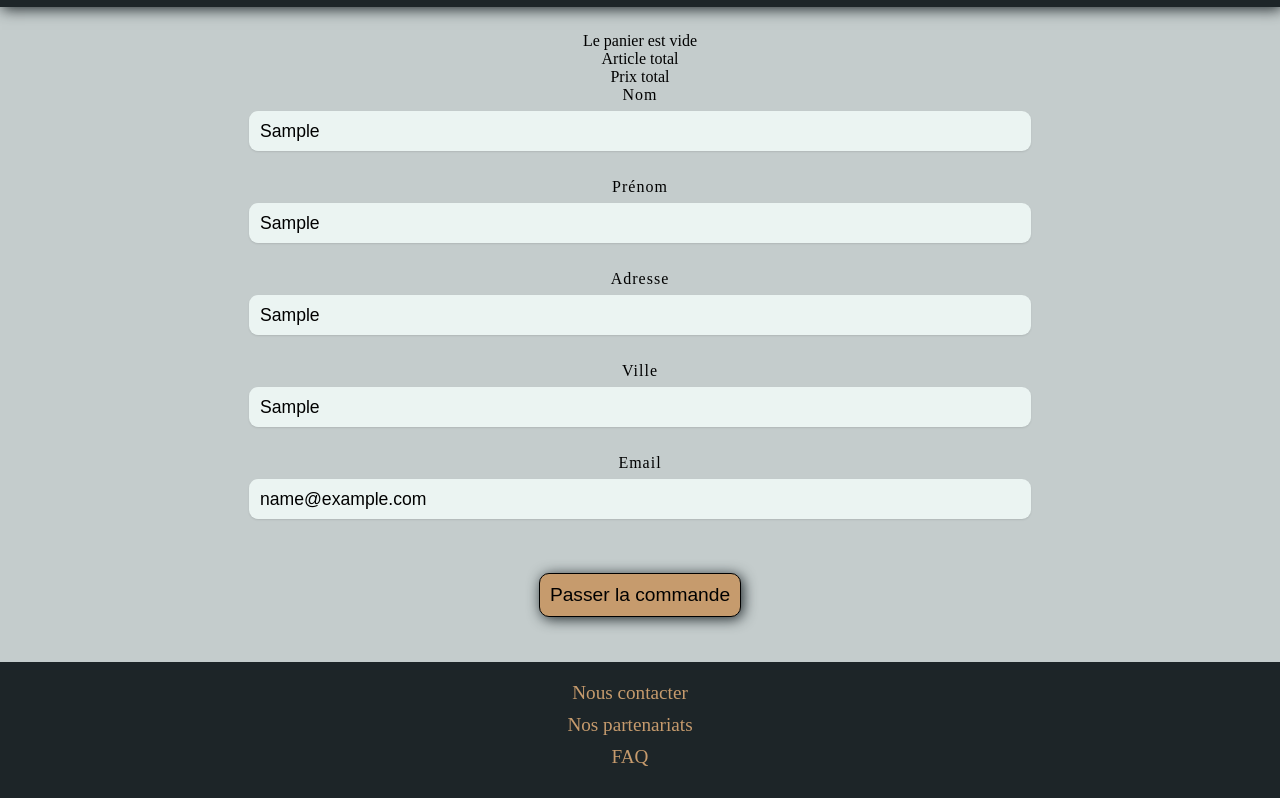
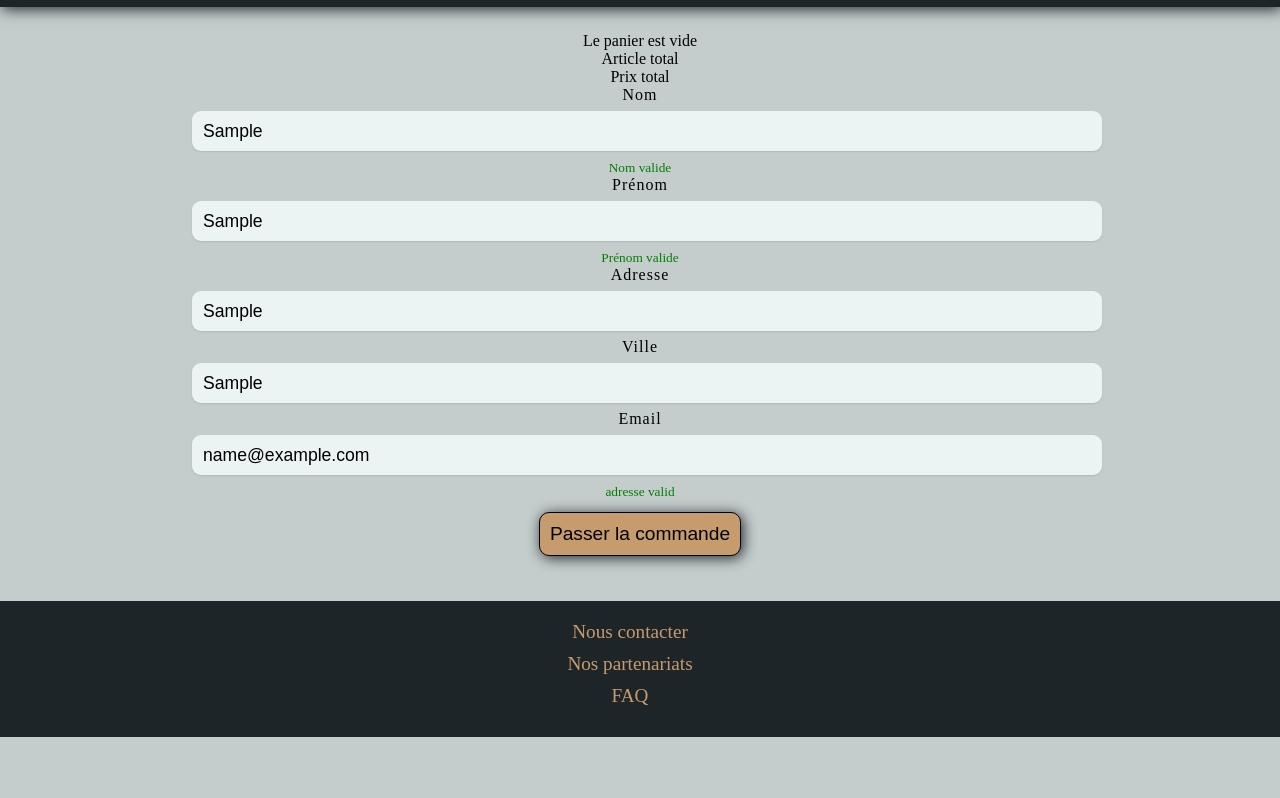
Before and after one commit to jonathan881/JonathanRibiere_5_22072021, a website built with webpack: page panier.html in a window 1280 px wide. Both pictures are taken after typing "Sample", "Sample", "Sample", "Sample", "name@example.com" into the empty fields and a click on the input "Passer la commande". Shown: the part 97-895 px from the top of the page. After the commit the page ends 834 px from the top, so only its background shows below. Built offline with nearby package versions, Linux system fonts and the light colour scheme; no server answers.

Commit message:
RegExp du form nom prenom & email

```diff
--- a/css/style.scss
+++ b/css/style.scss
@@ -158,6 +158,10 @@ main {
   margin-top: 2rem;
   text-align: center;
 }
+form {
+  width: 70%;
+  margin-left: 15%;
+}
 
 //-----------------model video---------------------------
 
@@ -169,7 +173,7 @@ input[type="text"] {
   border: 1px solid transparent;
   background: rgb(235, 244, 242);
   height: 36px;
-  width: 60%;
+  width: 100%;
   box-shadow: 0 1px 2px rgba(0, 0, 0, 0.1);
   border-radius: 9px;
   font-size: 1.1rem;
@@ -215,3 +219,12 @@ input[type="submit"] {
   opacity: 1;
   color: red;
 }
+
+//regexp
+.text-success {
+  color: green;
+}
+
+.text-danger {
+  color: red;
+}
--- a/panier.html
+++ b/panier.html
@@ -34,7 +34,7 @@
           placeholder="Dupont"
           required
         />
-        <span></span>
+        <small></small>
       </div>
 
       <div class="lastName-container">
@@ -46,7 +46,7 @@
           placeholder="Martin"
           required
         />
-        <span></span>
+        <small></small>
       </div>
 
       <div class="address-container">
@@ -58,7 +58,7 @@
           placeholder="1 rue du moulin"
           required
         />
-        <span></span>
+        <small></small>
       </div>
 
       <div class="city-container">
@@ -70,7 +70,7 @@
           placeholder="Paris"
           required
         />
-        <span></span>
+        <small></small>
       </div>
 
       <div class="email-container">
@@ -82,8 +82,7 @@
           placeholder="email@gmail.com"
           required
         />
-        <br />
-        <span>Email incorrect</span>
+        <small></small>
       </div>
       <input type="submit" value="Passer la commande" />
     </form>
--- a/src/panier.js
+++ b/src/panier.js
@@ -66,11 +66,103 @@ console.log(objectPanier);*/
     });
   }
 }
-//---------------------------Gestion du boutton supprimer-----------------
+//***********************REGEXP du formulaire*******************$
+const form = document.querySelector("form");
+
+//Ecouter la modification de firstName
+form.firstName.addEventListener("change", function () {
+  validFirst(this);
+});
+
+//Ecouter la modification de lasttName
+form.lastName.addEventListener("change", function () {
+  validLast(this);
+});
+
+//Ecouter la modification de l'email
+form.email.addEventListener("change", function () {
+  validEmail(this);
+});
+//********************** Validation firstName *******************
+const validFirst = function (inputFirst) {
+  let msg;
+  let valid = false;
+  //Au moin un caractère
+  if (inputFirst.value.length < 1) {
+    msg = "Votre Nom dois contenire au moin un caractère";
+  } else if (/[0-9]/.test(inputFirst.value)) {
+    msg = "Votre Nom ne dois pas contenire de chiffre";
+  } else {
+    msg = "Le Nom est valide";
+    valid = true;
+  }
+  //Affichage
+  //Récuperation de la balise Small
+  let small = inputFirst.nextElementSibling;
+  //On teste l'expression regulière
+  if (valid) {
+    small.innerHTML = "Nom valide";
+    small.classList.remove("text-danger");
+    small.classList.add("text-success");
+  } else {
+    small.innerHTML = msg;
+    small.classList.remove("text-success");
+    small.classList.add("text-danger");
+  }
+};
+
+//********************** Validation lastName *******************
+const validLast = function (inputLast) {
+  let msg;
+  let valid = false;
+  //Au moin un caractère
+  if (inputLast.value.length < 1) {
+    msg = "Votre Prénom dois contenire au moin un caractère";
+  } else if (/[0-9]/.test(inputLast.value)) {
+    msg = "Votre Prénom ne dois pas contenire de chiffre";
+  } else {
+    msg = "Le Prénom est valide";
+    valid = true;
+  }
+  //Affichage
+  //Récuperation de la balise Small
+  let small = inputLast.nextElementSibling;
+  //On teste l'expression regulière
+  if (valid) {
+    small.innerHTML = "Prénom valide";
+    small.classList.remove("text-danger");
+    small.classList.add("text-success");
+  } else {
+    small.innerHTML = msg;
+    small.classList.remove("text-success");
+    small.classList.add("text-danger");
+  }
+};
+
+//********************** Validation Email *******************
+const validEmail = function (inputEmail) {
+  // Création de la Reg Exp pour la validation de l'email
+  const emailRegExp = new RegExp(
+    /^[a-zA-Z0-9.!#$%&’*+/=?^_`{|}~-]+@[a-zA-Z0-9-]+(?:\.[a-zA-Z0-9-]+)*$/
+  );
+
+  //Récuperation de la balise Small
+  let small = inputEmail.nextElementSibling;
+
+  //On teste l'expression regulière
+  if (emailRegExp.test(inputEmail.value)) {
+    small.innerHTML = "adresse valid";
+    small.classList.remove("text-danger");
+    small.classList.add("text-success");
+  } else {
+    small.innerHTML = "adresse invalide";
+    small.classList.remove("text-success");
+    small.classList.add("text-danger");
+  }
+};
 
 //----------------------------Formulaire---------------------------------------
 
-const form = document.querySelector("form");
 const inputs = document.querySelectorAll('input[type="text"]');
 
 form.addEventListener("submit", (e) => {
```
Also changed, not shown: css/style.css, 1 other file.
